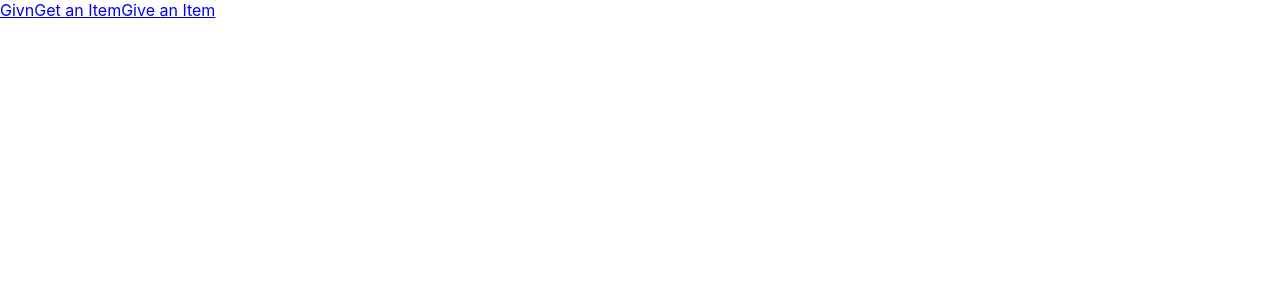
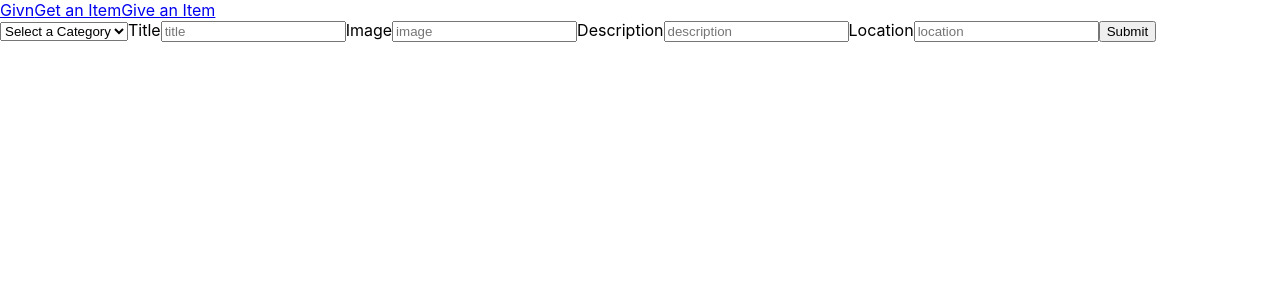
Before and after one commit to AnJuHyppolite/Capstone-Givn, a React (Create React App) app in the folder front-end/: page /posts/1/edit in a window 1280 px wide. Shown: the top 300 px of the page. Built offline with nearby package versions, Linux system fonts and the light colour scheme.

Commit message:
create edit form

```diff
--- a/front-end/src/App.js
+++ b/front-end/src/App.js
@@ -7,6 +7,7 @@ import Home from "./Pages/Home";
 import Index from "./Pages/Index";
 import New from "./Pages/New";
 import Show from "./Pages/Show";
+import Edit from "./Pages/Edit";
 import NavBar from "./Components/NavBar";
 // const API = apiURL();
 
@@ -32,6 +33,9 @@ function App() {
             <Route exact path="/posts/:id">
               <Show />
             </Route>
+            <Route exact path="/posts/:id/edit">
+              <Edit />
+            </Route>
           </Switch>
         </main>
       </Router>
--- /dev/null
+++ b/front-end/src/Components/EditForm.js
@@ -0,0 +1,68 @@
+import { useState } from "react";
+
+const EditForm = () => {
+  const [newItem, setNewItem] = useState({
+    title: "",
+    image: "",
+    description: "",
+    location: "",
+    category: "",
+  });
+
+  const handleChange = (e) => {
+    setNewItem({ ...newItem, [e.target.id]: e.target.value });
+  };
+
+  const handleSubmit = (e) => {
+    e.preventDefault();
+  };
+
+  return (
+    <div>
+      <form onSubmit={handleSubmit}>
+        <select>
+          <option>Select a Category</option>
+          <option>Electronics</option>
+          <option>Clothes</option>
+          <option>Food</option>
+          <option>Shoes</option>
+        </select>
+        <label htmlFor="title">Title</label>
+        <input
+          id="title"
+          value={newItem.title}
+          placeholder="title"
+          type="text"
+          onChange={handleChange}
+        />
+        <label htmlFor="image">Image</label>
+        <input
+          id="image"
+          value={newItem.image}
+          placeholder="image"
+          type="text"
+          onChange={handleChange}
+        />
+        <label htmlFor="description">Description</label>
+        <input
+          id="description"
+          value={newItem.description}
+          placeholder="description"
+          type="text"
+          onChange={handleChange}
+        />
+        <label htmlFor="location">Location</label>
+        <input
+          id="location"
+          value={newItem.location}
+          placeholder="location"
+          type="text"
+          onChange={handleChange}
+        />
+        <button type="submit">Submit</button>
+      </form>
+    </div>
+  );
+};
+
+export default EditForm;
--- /dev/null
+++ b/front-end/src/Pages/Edit.js
@@ -0,0 +1,10 @@
+const { default: EditForm } = require("../Components/EditForm");
+
+const Edit = () => {
+  return (
+    <div>
+      <EditForm />
+    </div>
+  );
+};
+export default Edit;
--- a/front-end/src/Pages/Show.js
+++ b/front-end/src/Pages/Show.js
@@ -1,7 +1,12 @@
+import { Link } from "react-router-dom";
+
 const Show = () => {
   return (
     <div>
       <h1>Show Page</h1>
+      <Link to="/posts/:id/edit">
+        <p>Edit</p>
+      </Link>
     </div>
   );
 };
```
